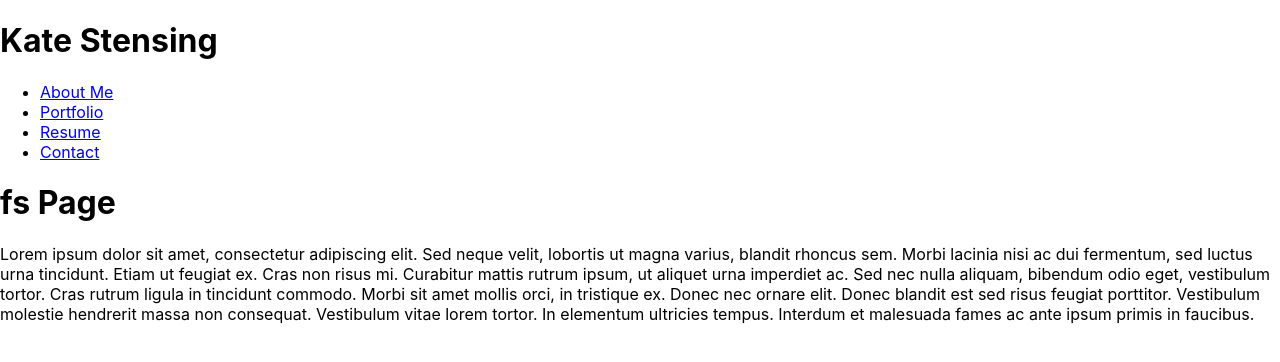
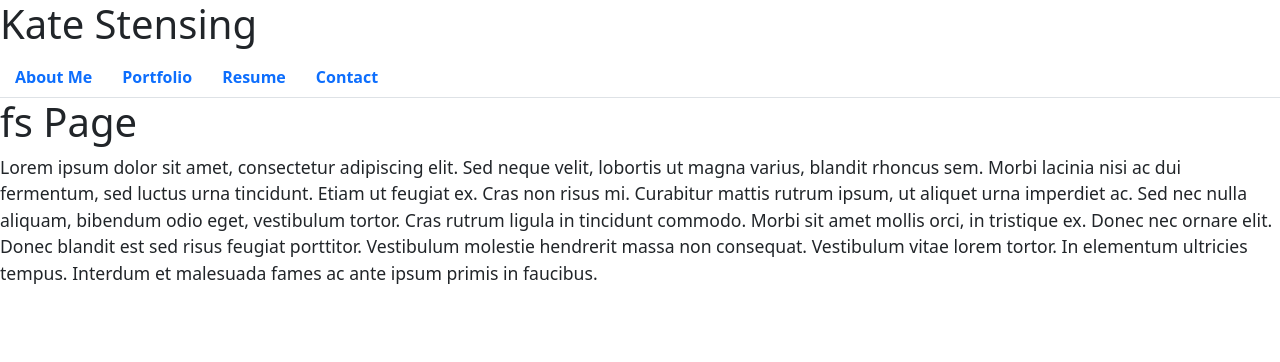
Before and after one commit to kstensing/professional-portfolio, a React (Create React App) app: page / in a window 1280 px wide. Shown: the top 362 px of the page. Built offline with nearby package versions, Linux system fonts and the light colour scheme.

Commit message:
added styling and portfolio organization

```diff
--- a/package.json
+++ b/package.json
@@ -6,11 +6,12 @@
     "@testing-library/jest-dom": "^5.16.4",
     "@testing-library/react": "^11.1.0",
     "@testing-library/user-event": "^13.5.0",
+    "bootstrap": "^5.1.3",
     "react": "17.0.2",
     "react-dom": "17.0.2",
     "react-scripts": "5.0.1",
     "web-vitals": "^2.1.4"
-},
+  },
   "scripts": {
     "start": "react-scripts start",
     "build": "react-scripts build",
--- a/src/App.js
+++ b/src/App.js
@@ -1,4 +1,3 @@
-// import logo from './logo.svg';
 import React, { useState } from 'react';
 import './App.css';
 import Page from "./components/Page";
--- a/src/components/Project.js
+++ b/src/components/Project.js
@@ -42,20 +42,17 @@ const Project = ({ index }) => {
   ];
 
   return (
-    <div>
-      <div className="flex-row">
+      <div className="card mx-auto mb-3">
 
-          <h1 data-testid="h1tag">{projects[index].title}</h1>
-          <a href={projects[index].linkApplication} >{projects[index].title}</a>
-          <a href={projects[index].linkRepo}>Github Repository</a>
-          <img
+          <h1 className='card-title'>{projects[index].title}</h1>
+          <a className='card-link' href={projects[index].linkApplication} >{projects[index].title}</a>
+          <a className='card-link' href={projects[index].linkRepo}>Github Repository</a>
+          <img className='card-img-center screenshot mx-1'
           src={require(`../assets/${projects[index].image}.jpg`)}
           alt={projects[index].image}
-          className="mx-1"
+
           key={projects[index].image}
           />
-
-      </div>
     </div>
   );
 };
--- a/src/index.css
+++ b/src/index.css
@@ -1,13 +1,240 @@
-body {
-  margin: 0;
-  font-family: -apple-system, BlinkMacSystemFont, 'Segoe UI', 'Roboto', 'Oxygen',
-    'Ubuntu', 'Cantarell', 'Fira Sans', 'Droid Sans', 'Helvetica Neue',
-    sans-serif;
-  -webkit-font-smoothing: antialiased;
-  -moz-osx-font-smoothing: grayscale;
+main {
+	margin: 0 auto;
+	max-width: 90%;
+  padding: 50px 30px;
 }
 
-code {
-  font-family: source-code-pro, Menlo, Monaco, Consolas, 'Courier New',
-    monospace;
+:root {
+  --primary: #8884ff;
+  --secondary: #E8CEE4;
+  --tertiary: #D7BCE8;
+  --light: #FDE2FF;
+  --dark: #000000;
+  --darker: #111111;
+  --error: rgb(228, 46, 1);
 }
+
+* {
+  box-sizing: border-box;
+}
+
+body {
+  margin: 2%;
+  padding: 0;
+  background: var(--dark);
+  color: var(--light);
+  font-family: Georgia, 'Times New Roman', Times, serif
+}
+
+h1,
+h2,
+h3,
+h4,
+h5,
+h6 {
+  font-weight: 500;
+  margin: 5px 0;
+  line-height: 1.25;
+}
+
+h1 {
+  font-size: 2.25rem;
+}
+
+h2 {
+  font-size: 2rem;
+}
+
+h3 {
+  font-size: 1.75rem;
+}
+
+h4 {
+  font-size: 1.5rem;
+}
+
+h5 {
+  font-size: 1.25rem;
+}
+
+h6 {
+  font-size: 1rem;
+}
+
+p {
+  font-size: 1.1rem;
+  margin-top: 0;
+}
+
+a {
+  color: var(--tertiary);
+  text-decoration: none;
+  font-weight: bold;
+}
+
+a:hover {
+  text-decoration: underline;
+}
+
+header {
+  background: var(--dark);
+}
+
+header a {
+  color: var(--light);
+}
+
+button {
+  font-size: 1rem;
+  text-decoration: none;
+  padding: 0.25rem 1rem;
+  border-radius: .5rem;
+  border: none;
+  outline: none;
+  cursor: pointer;
+  margin: 0 1px;
+  background-color: var(--secondary);
+}
+
+/* button:hover {
+  opacity: .8;
+} */
+
+/* button[disabled] {
+  cursor: default;
+  opacity: .8;
+} */
+
+/* span[role="img"] {
+  cursor: default;
+} */
+
+form {
+  width: 40%;
+}
+
+/* img {
+  max-width: 100%;
+} */
+
+input {
+  font-size: 1rem;
+  padding: 0.25rem;
+  border: 1px solid var(--dark);
+  outline: none;
+  border-radius: 3px;
+  transition: box-shadow 0.2s;
+}
+
+/* input:focus {
+  border: 1px solid var(--secondary);
+  box-shadow: 0 0 .25rem rgba(0, 0, 0, .5);
+} */
+
+/* li {
+  list-style: none;
+} */
+
+/* nav a:hover {
+  text-decoration: none;
+} */
+
+/* nav li {
+  cursor: pointer;
+} */
+
+textarea {
+	width: 600px;
+	height: 120px;
+	border: 3px solid #cccccc;
+	padding: 5px;
+}
+
+.container {
+  width: 85%;
+  max-width: 1200px;
+  margin-left: auto;
+  margin-right: auto;
+}
+
+.flex-row {
+  display: flex;
+  flex-wrap: wrap;
+}
+
+.space-between {
+  justify-content: space-between;
+}
+
+.flex-end {
+  justify-content: flex-end;
+}
+
+/* .mx-1 {
+  margin-right: var(--spacing-one);
+  margin-left: var(--spacing-one);
+} */
+
+.card {
+  width: 30%;
+  text-align: center;
+}
+
+.screenshot {
+  width: auto;
+  height: 250px;
+  margin-bottom: 30px;
+  cursor: pointer;
+}
+
+button {
+	background: var(--primary);
+	border: 0;
+	border-radius: 5px;
+	color: #fff;
+	cursor: pointer;
+	font-size: 16px;
+	font-weight: 600;
+	margin-bottom: 30px;
+	padding: 10px 15px;
+}
+
+a {
+	border-radius: 5px;
+	color: var(--primary);
+	font-weight: 600;
+	padding: 2px 4px;
+	margin-left: -2px;
+	margin-right: -2px;
+
+}
+
+.navActive {
+  color: var(--secondary);
+}
+
+@media screen and (max-width: 1200px) {
+  .map-dash {
+      height: 500px;
+      width: 500px;
+      margin: auto;
+  }
+}
+
+@media screen and (max-width: 992px) {
+  .map-dash {
+      width: 500px;
+      margin: auto;
+  }
+
+  .dash {
+      display: inline;
+
+  }
+}
+
+@media screen and (max-width: 768px) {
+  .home-cards {
+      flex-flow: column;
+  }
+}
--- a/src/index.js
+++ b/src/index.js
@@ -1,6 +1,7 @@
 import React from 'react';
 import ReactDOM from 'react-dom';
 import './index.css';
+import 'bootstrap/dist/css/bootstrap.min.css';
 import App from './App';
 import reportWebVitals from './reportWebVitals';
 
```
Also changed, not shown: 1 other file (tests, documents, lock files or other folders).
